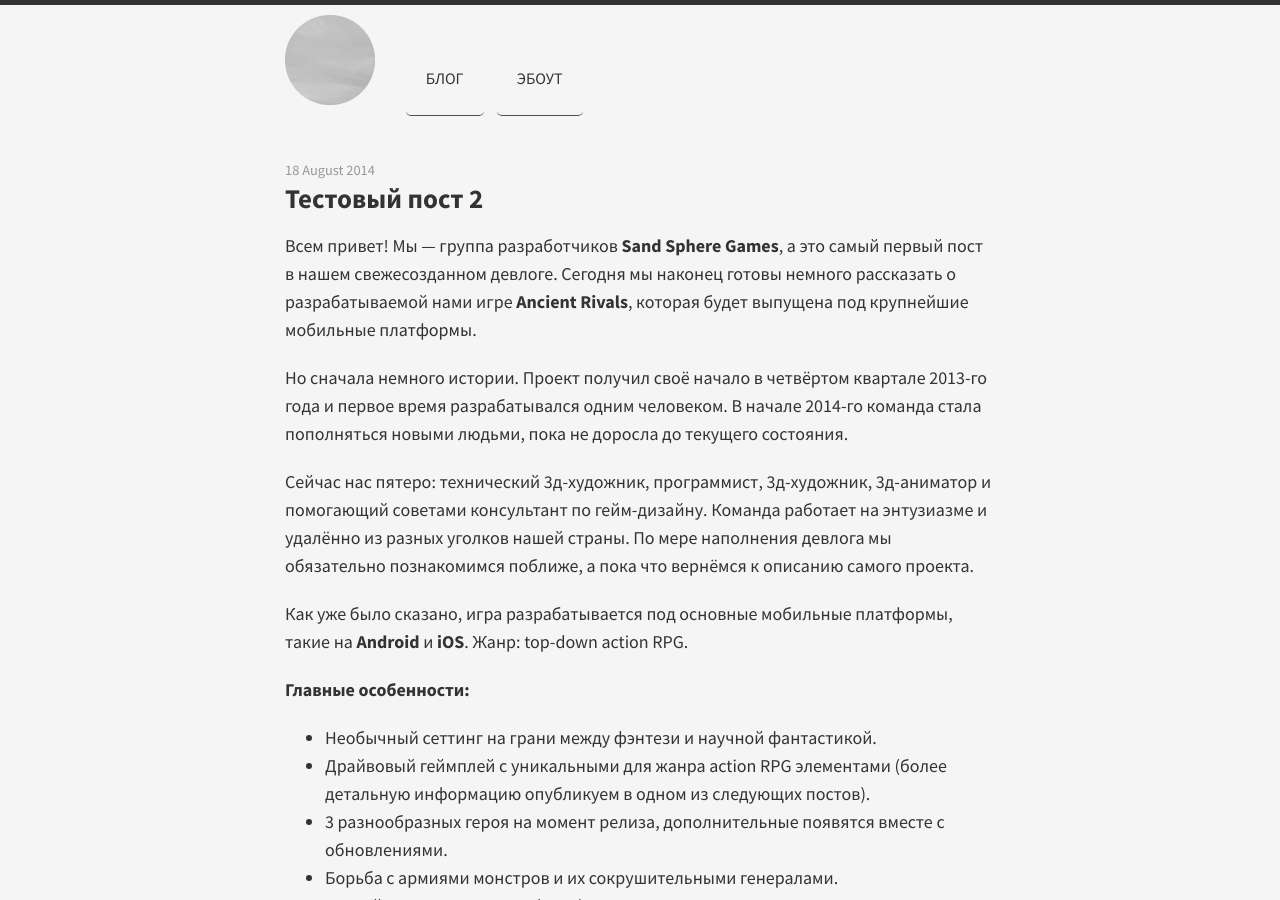
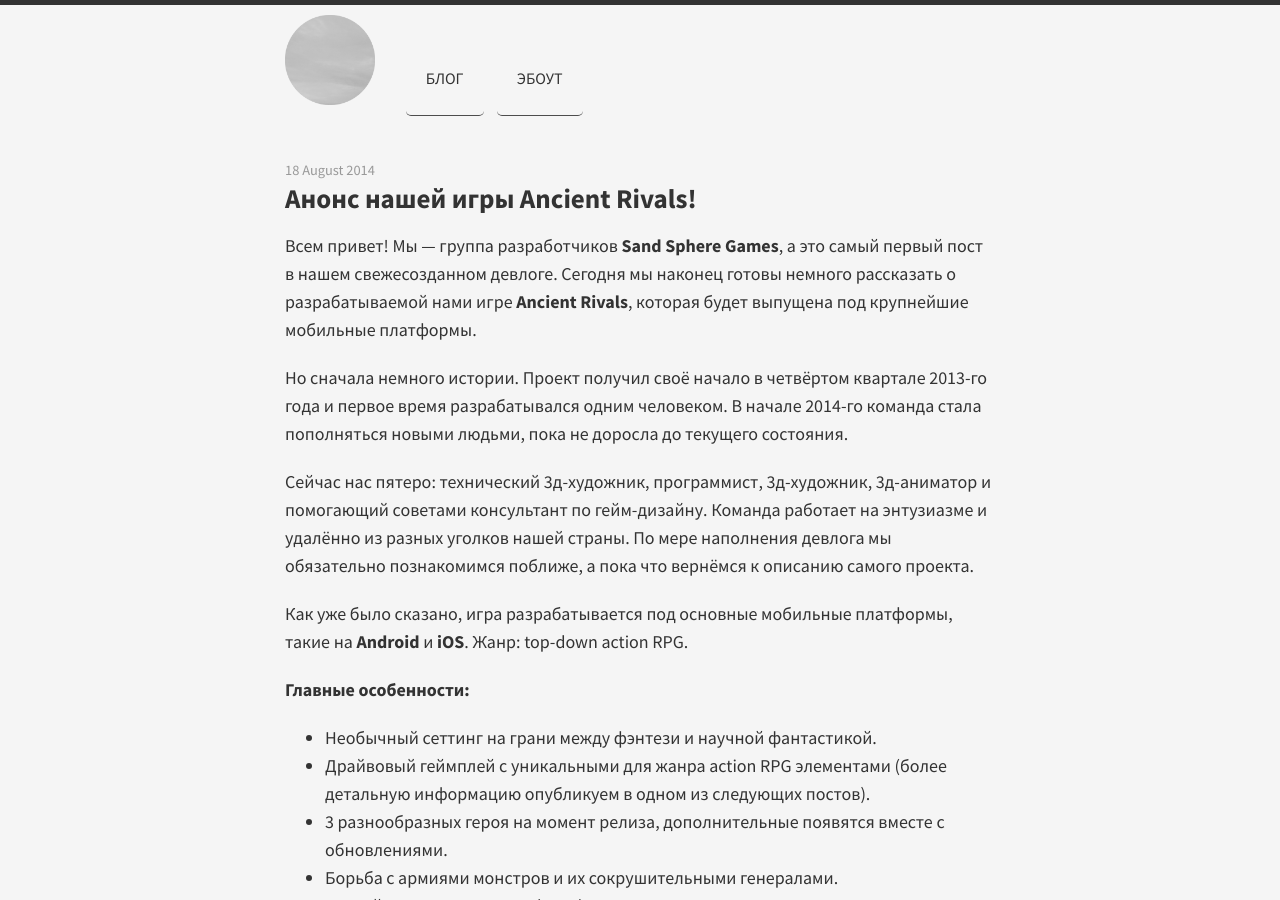
Before and after one commit to Ancientrivals/old, a Jekyll site: the page built from ru/_posts/2014-08-18-ru-test-post.md, in a window 1280 px wide and 900 px high. Built offline with Jekyll 4.4.1, drawn with Linux system fonts in a browser that asks for light colours; nearby versions of some CDN libraries; Markdown is read by kramdown in place of the engine named in the settings.

Commit message:
preview blog post 2

```diff
--- a/ru/_posts/2014-08-18-ru-test-post.md
+++ b/ru/_posts/2014-08-18-ru-test-post.md
@@ -1,6 +1,6 @@
 ---
 layout: ru_post
-title: Тестовый пост 2
+title: Анонс нашей игры Ancient Rivals!
 ---
 
 Всем привет! Мы — группа разработчиков **Sand Sphere Games**, а это самый первый пост в нашем свежесозданном девлоге. Сегодня мы наконец готовы немного рассказать о разрабатываемой нами игре **Ancient Rivals**, которая будет выпущена под крупнейшие мобильные платформы.
@@ -22,6 +22,6 @@
 
 И наконец выкладываем **видео**-нарезку с нескольких уровней из игры. Здесь можно взглянуть на одного из героев, доступных игроку, и простого противника. Обращаем внимание, что в ролике представлена пре-альфа версия: многое отсутствует, многое будет улучшаться :)
 
-<iframe width="500" height="340" src="http://www.youtube.com/embed/Som6Lx9_Gfs" frameborder="0" allowfullscreen></iframe>
+<iframe width="500" height="340" src="http://www.youtube.com/embed/GIcQYgmF-Mo" frameborder="0" allowfullscreen></iframe>
 
 Кстати, вы можете подписаться на наш [Твиттер](https://twitter.com/AncientRivals) (ведётся на английском языке)!
```
